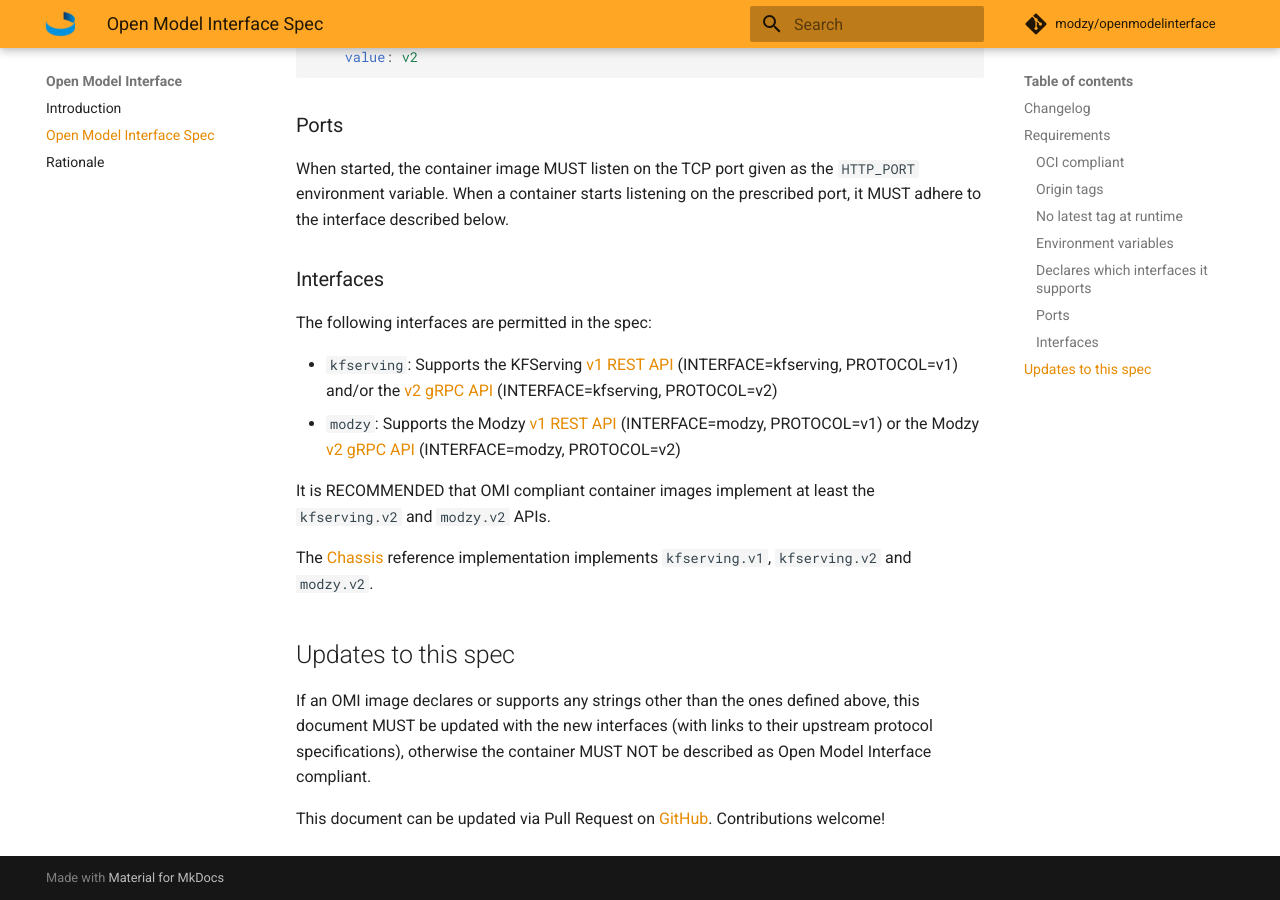
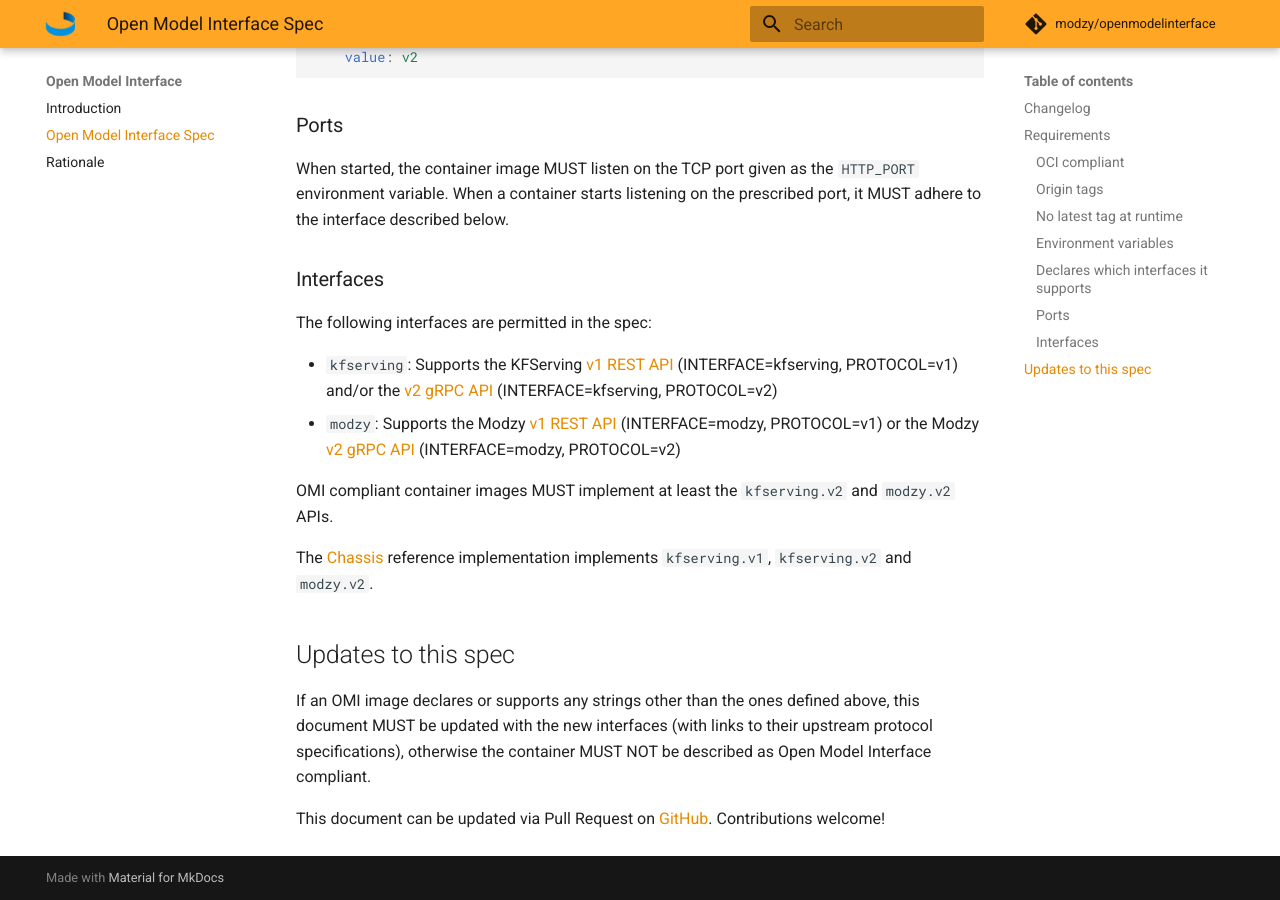
Before and after one commit to chassisml/openmodelinterface, an MkDocs documentation site: the page built from docs/spec.md, in a window 1280 px wide and 900 px high, scrolled down 2326 px. Built offline with MkDocs 1.6.1 and Material for MkDocs 9.7.7, drawn with Linux system fonts in a browser that asks for light colours; comment, search, counter and statistics services are not loaded.

Commit message:
Update spec.md

```diff
--- a/docs/spec.md
+++ b/docs/spec.md
@@ -93,7 +93,7 @@ The following interfaces are permitted in the spec:
 * `kfserving`: Supports the KFServing [v1 REST API](https://github.com/kubeflow/kfserving/blob/master/docs/README.md#data-plane-v1) (INTERFACE=kfserving, PROTOCOL=v1) and/or the [v2 gRPC API](https://github.com/kubeflow/kfserving/tree/master/docs/predict-api/v2) (INTERFACE=kfserving, PROTOCOL=v2)
 * `modzy`: Supports the Modzy [v1 REST API](https://models.modzy.com/docs/model-packaging/container-specifications) (INTERFACE=modzy, PROTOCOL=v1) or the Modzy [v2 gRPC API](https://models.modzy.com/docs/model-packaging/container-specifications-v2) (INTERFACE=modzy, PROTOCOL=v2)
 
-It is RECOMMENDED that OMI compliant container images implement at least the `kfserving.v2` and `modzy.v2` APIs.
+OMI compliant container images MUST implement at least the `kfserving.v2` and `modzy.v2` APIs.
 
 The [Chassis](https://chassis.ml) reference implementation implements `kfserving.v1`, `kfserving.v2` and `modzy.v2`.
 
```
